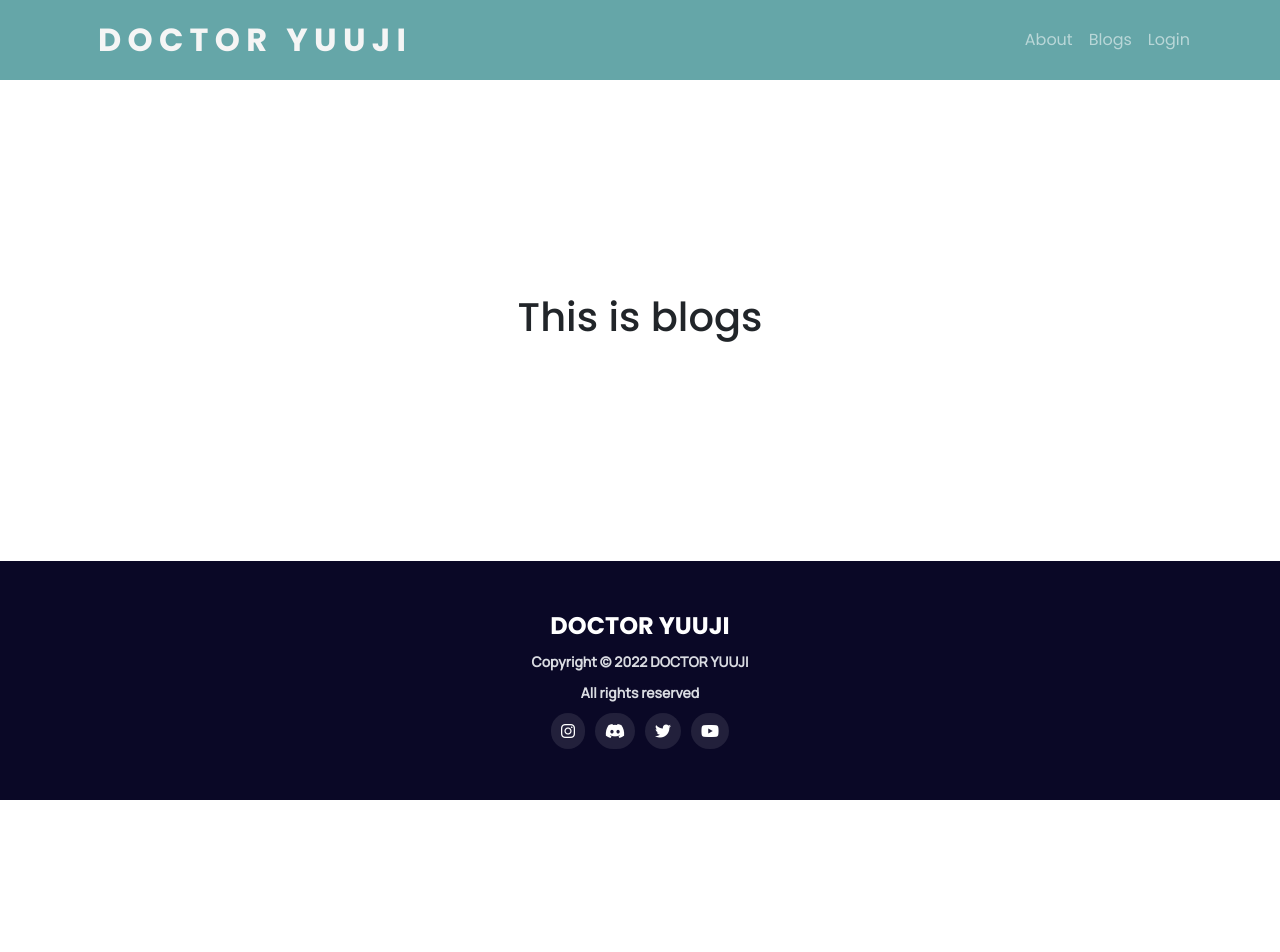
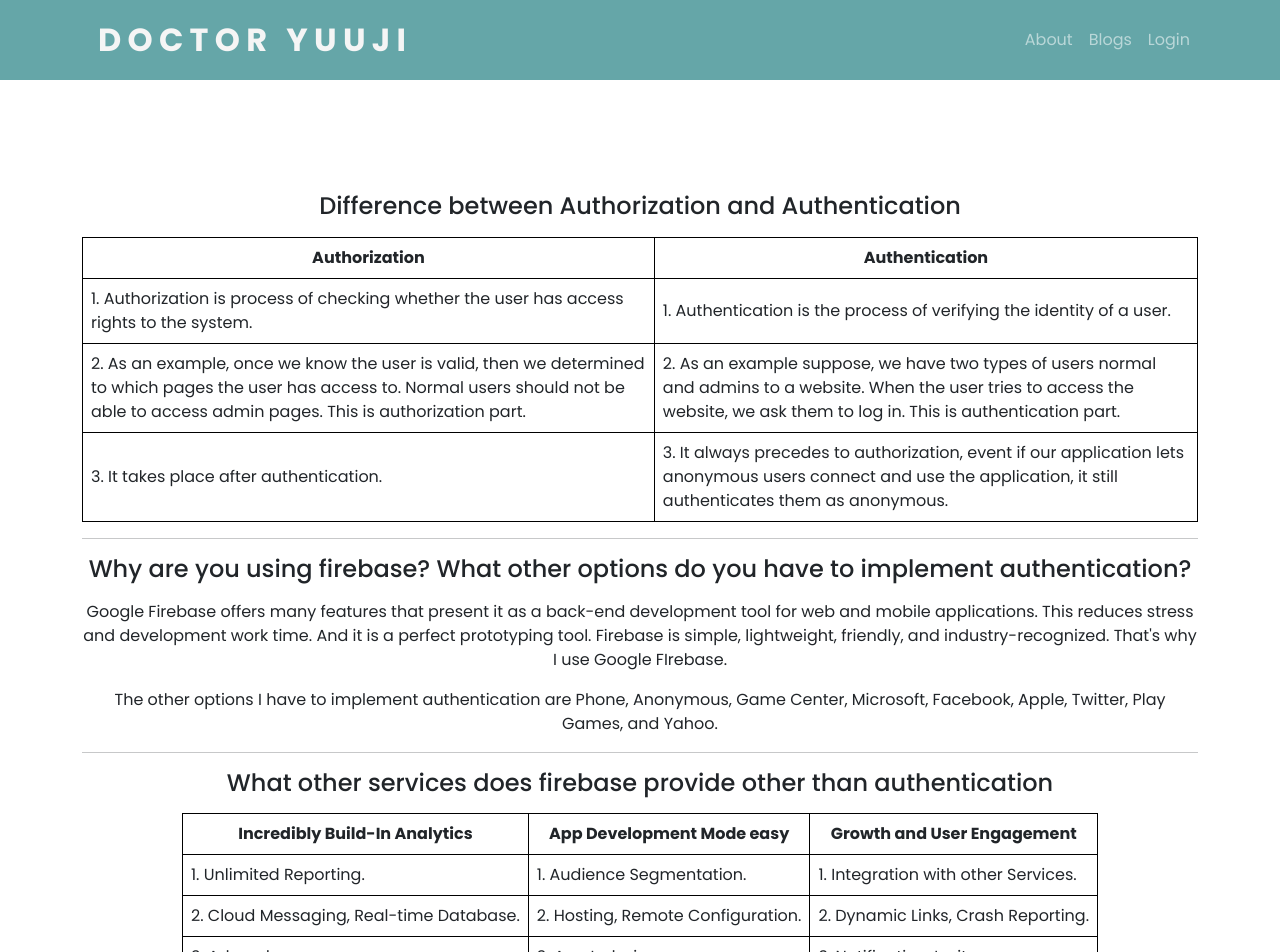
Before and after one commit to ReNayeem/Dr.-Yuuji, a React (Create React App) app: page /blogs in a window 1280 px wide. Shown: the top 952 px of the page. Before the commit the page ends 800 px from the top, so only its background shows below. Built offline with nearby package versions, Linux system fonts and the light colour scheme; no server answers; a web font is replaced by a local one.

Commit message:
Blogs done

```diff
--- a/src/Pages/Blogs/Blogs.css
+++ b/src/Pages/Blogs/Blogs.css
@@ -1,12 +1,28 @@
 .blogs-page {
-    height: calc(100vh - 319px);
-    align-items: center;
-    justify-content: center;
-    display: flex;
+    height: calc(100vh + 0vh);
+}
+
+#question-answer {
+    margin-top: 7rem;
+}
+
+table {
+    border-collapse: collapse;
+}
+
+td,
+th {
+    border: 1px solid black !important;
+    text-align: left;
+    padding: 8px;
 }
 
 @media only screen and (max-width: 688px) {
     .blogs-page {
-        height: calc(100vh - 302.2px);
+        height: calc(100vh + 900px);
+    }
+
+    tr {
+        font-size: 14px;
     }
 }
--- a/src/Pages/Blogs/Blogs.js
+++ b/src/Pages/Blogs/Blogs.js
@@ -3,8 +3,59 @@ import './Blogs.css'
 
 const Blogs = () => {
     return (
-        <div className='blogs-page'>
-            <h1>This is blogs</h1>
+        <div id="question-answer" className="text-center blogs-page container">
+            <h4 className='mb-3'>Difference between Authorization and Authentication</h4>
+            <center>
+                <table>
+                    <tr>
+                        <th className='text-center'>Authorization</th>
+                        <th className='text-center'>Authentication</th>
+                    </tr>
+                    <tr>
+                        <td>1. Authorization is process of checking whether the user has access rights to the system.</td>
+                        <td>1. Authentication is the process of
+                            verifying the identity of a user.</td>
+                    </tr>
+                    <tr>
+                        <td>2. As an example, once we know the user is valid, then we determined to which pages the user has access to. Normal users should not be able to access admin pages. This is authorization part.</td>
+                        <td>2. As an example suppose, we have two types of users normal and admins to a website. When the user tries to access the website, we ask them to log in. This is authentication part.</td>
+                    </tr>
+                    <tr>
+                        <td>3. It takes place after authentication.</td>
+                        <td>3. It always precedes to authorization, event if our application lets anonymous users connect and use the application, it still authenticates them as anonymous.</td>
+                    </tr>
+                </table>
+            </center>
+            <hr />
+            <h4 className='mb-3'>Why are you using firebase? What other options do you have to implement authentication?</h4>
+            <p>Google Firebase offers many features that present it as a back-end development tool for web and mobile applications. This reduces stress and development work time. And it is a perfect prototyping tool. Firebase is simple, lightweight, friendly, and industry-recognized. That's why I use Google FIrebase.</p>
+            <p>The other options I have to implement authentication are Phone, Anonymous, Game Center, Microsoft, Facebook, Apple, Twitter, Play Games, and Yahoo.</p>
+            <hr />
+            <h4 className='mb-3'>What other services does firebase provide other than authentication</h4>
+            <center>
+                <table>
+                    <tr>
+                        <th className='text-center'>Incredibly Build-In Analytics</th>
+                        <th className='text-center'>App Development Mode easy</th>
+                        <th className='text-center'>Growth and User Engagement</th>
+                    </tr>
+                    <tr>
+                        <td>1. Unlimited Reporting.</td>
+                        <td>1. Audience Segmentation.</td>
+                        <td>1. Integration with other Services.</td>
+                    </tr>
+                    <tr>
+                        <td>2. Cloud Messaging, Real-time Database.</td>
+                        <td>2. Hosting, Remote Configuration.</td>
+                        <td>2. Dynamic Links, Crash Reporting.</td>
+                    </tr>
+                    <tr>
+                        <td>3. Adwords.</td>
+                        <td>3. App Indexing.</td>
+                        <td>3. Notification, Invites.</td>
+                    </tr>
+                </table>
+            </center>
         </div>
     );
 };
--- a/src/Pages/Login/Register/Register.js
+++ b/src/Pages/Login/Register/Register.js
@@ -26,10 +26,6 @@ const Register = () => {
         return <Loading></Loading>
     }
 
-    if (user) {
-        console.log('user', user);
-    }
-
     const handleRegister = async (event) => {
         event.preventDefault();
         const name = event.target.name.value;
@@ -39,7 +35,6 @@ const Register = () => {
 
         await createUserWithEmailAndPassword(email, password);
         await updateProfile({ displayName: name });
-        console.log('Updated profile');
         navigate('/home');
     }
 
```
